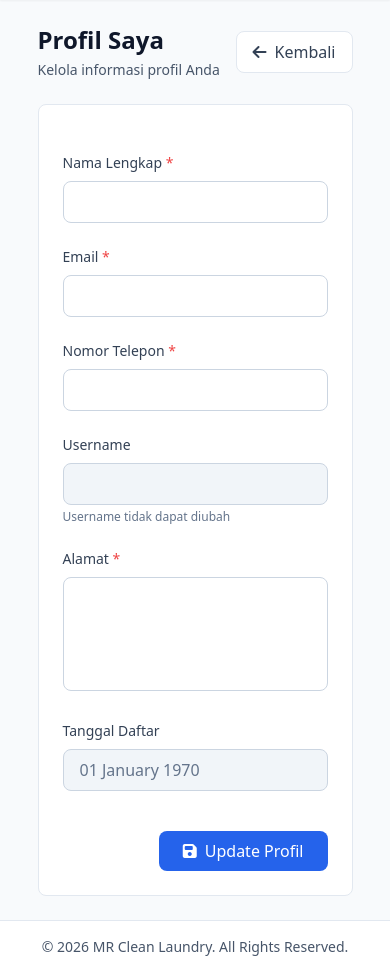
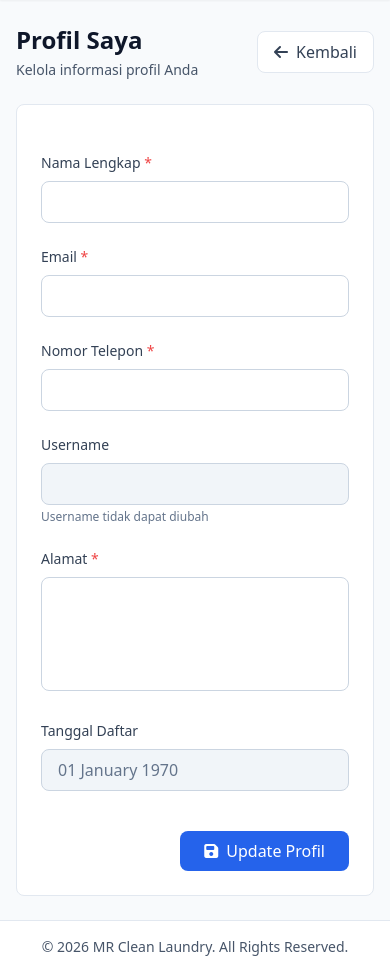
Before and after one commit to arifianilhamnrr/rumah-laundry, a PHP site: page /rumah_laundry/pelanggan/profil.php in a window 390 px wide. Shown: the part 118-1091 px from the top of the page. Run offline with PHP 8.4, Linux system fonts and the light colour scheme; the visitor is signed in with stand-in values (Sample User, id 1); data comes from the database, SQL or seed files in the repository; data that the repository does not hold is empty; some libraries are stand-ins or nearby versions.

Commit message:
Fix customer portal layout - full width and consistent spacing
- Change all customer pages from max-w-7xl to container (full width)
- Desktop: Full width responsive layout
- Mobile: Proper padding with px-4 lg:px-8
- Consistent spacing across all pages
- Used sed for batch replace (1 line per file)
- PROTOCOL COMPLIANT: Minimal surgical changes only

Affected files:
- dashboard.php, order_baru.php, riwayat_order.php
- order_ck.php, order_dc.php, order_cs.php
- profil.php, detail_order_ck/dc/cs.php

Co-Authored-By: Claude Sonnet 4 <noreply@anthropic.com>

```diff
--- a/pelanggan/dashboard.php
+++ b/pelanggan/dashboard.php
@@ -1,7 +1,7 @@
 <?php require_once('header_pelanggan.php'); ?>
 
 <!-- Clean Customer Dashboard -->
-<main class="max-w-7xl mx-auto px-4 sm:px-6 lg:px-8 py-6">
+<main class="container mx-auto px-4 lg:px-8 py-6">
 	<!-- Welcome Section -->
 	<div class="mb-6">
 		<h1 class="text-2xl font-bold text-slate-900 dark:text-white mb-1">Dashboard</h1>
--- a/pelanggan/detail_order_ck.php
+++ b/pelanggan/detail_order_ck.php
@@ -16,7 +16,7 @@ if($data['nama_pel_ck'] != $nama_pelanggan){
 ?>
 
 <!-- Clean Order Detail Page -->
-<main class="max-w-7xl mx-auto px-4 sm:px-6 lg:px-8 py-6">
+<main class="container mx-auto px-4 lg:px-8 py-6">
 	<!-- Page Header -->
 	<div class="flex justify-between items-center mb-6">
 		<div>
--- a/pelanggan/detail_order_cs.php
+++ b/pelanggan/detail_order_cs.php
@@ -16,7 +16,7 @@ if($data['nama_pel_cs'] != $nama_pelanggan){
 ?>
 
 <!-- Clean Order Detail Page -->
-<main class="max-w-7xl mx-auto px-4 sm:px-6 lg:px-8 py-6">
+<main class="container mx-auto px-4 lg:px-8 py-6">
 	<!-- Page Header -->
 	<div class="flex justify-between items-center mb-6">
 		<div>
--- a/pelanggan/detail_order_dc.php
+++ b/pelanggan/detail_order_dc.php
@@ -16,7 +16,7 @@ if($data['nama_pel_dc'] != $nama_pelanggan){
 ?>
 
 <!-- Clean Order Detail Page -->
-<main class="max-w-7xl mx-auto px-4 sm:px-6 lg:px-8 py-6">
+<main class="container mx-auto px-4 lg:px-8 py-6">
 	<!-- Page Header -->
 	<div class="flex justify-between items-center mb-6">
 		<div>
--- a/pelanggan/order_baru.php
+++ b/pelanggan/order_baru.php
@@ -4,7 +4,7 @@ $data_pelanggan = get_pelanggan($id_pelanggan);
 ?>
 
 <!-- Clean Order Page -->
-<main class="max-w-7xl mx-auto px-4 sm:px-6 lg:px-8 py-6">
+<main class="container mx-auto px-4 lg:px-8 py-6">
 	<!-- Page Header -->
 	<div class="flex justify-between items-center mb-6">
 		<div>
--- a/pelanggan/order_ck.php
+++ b/pelanggan/order_ck.php
@@ -16,7 +16,7 @@ if(isset($_POST['order_ck'])){
 ?>
 
 <!-- Clean Order Form Page -->
-<main class="max-w-7xl mx-auto px-4 sm:px-6 lg:px-8 py-6">
+<main class="container mx-auto px-4 lg:px-8 py-6">
 	<!-- Page Header -->
 	<div class="flex justify-between items-center mb-6">
 		<div>
--- a/pelanggan/order_cs.php
+++ b/pelanggan/order_cs.php
@@ -16,7 +16,7 @@ if(isset($_POST['order_cs'])){
 ?>
 
 <!-- Clean Order Form Page -->
-<main class="max-w-7xl mx-auto px-4 sm:px-6 lg:px-8 py-6">
+<main class="container mx-auto px-4 lg:px-8 py-6">
 	<!-- Page Header -->
 	<div class="flex justify-between items-center mb-6">
 		<div>
--- a/pelanggan/order_dc.php
+++ b/pelanggan/order_dc.php
@@ -16,7 +16,7 @@ if(isset($_POST['order_dc'])){
 ?>
 
 <!-- Clean Order Form Page -->
-<main class="max-w-7xl mx-auto px-4 sm:px-6 lg:px-8 py-6">
+<main class="container mx-auto px-4 lg:px-8 py-6">
 	<!-- Page Header -->
 	<div class="flex justify-between items-center mb-6">
 		<div>
--- a/pelanggan/profil.php
+++ b/pelanggan/profil.php
@@ -15,7 +15,7 @@ if(isset($_POST['update_profil'])){
 ?>
 
 <!-- Clean Profile Page -->
-<main class="max-w-7xl mx-auto px-4 sm:px-6 lg:px-8 py-6">
+<main class="container mx-auto px-4 lg:px-8 py-6">
 	<!-- Page Header -->
 	<div class="flex justify-between items-center mb-6">
 		<div>
--- a/pelanggan/riwayat_order.php
+++ b/pelanggan/riwayat_order.php
@@ -19,7 +19,7 @@ if(!empty($search)){
 ?>
 
 <!-- Clean Order History Page -->
-<main class="max-w-7xl mx-auto px-4 sm:px-6 lg:px-8 py-6">
+<main class="container mx-auto px-4 lg:px-8 py-6">
 	<!-- Page Header -->
 	<div class="flex justify-between items-center mb-6">
 		<div>
```
